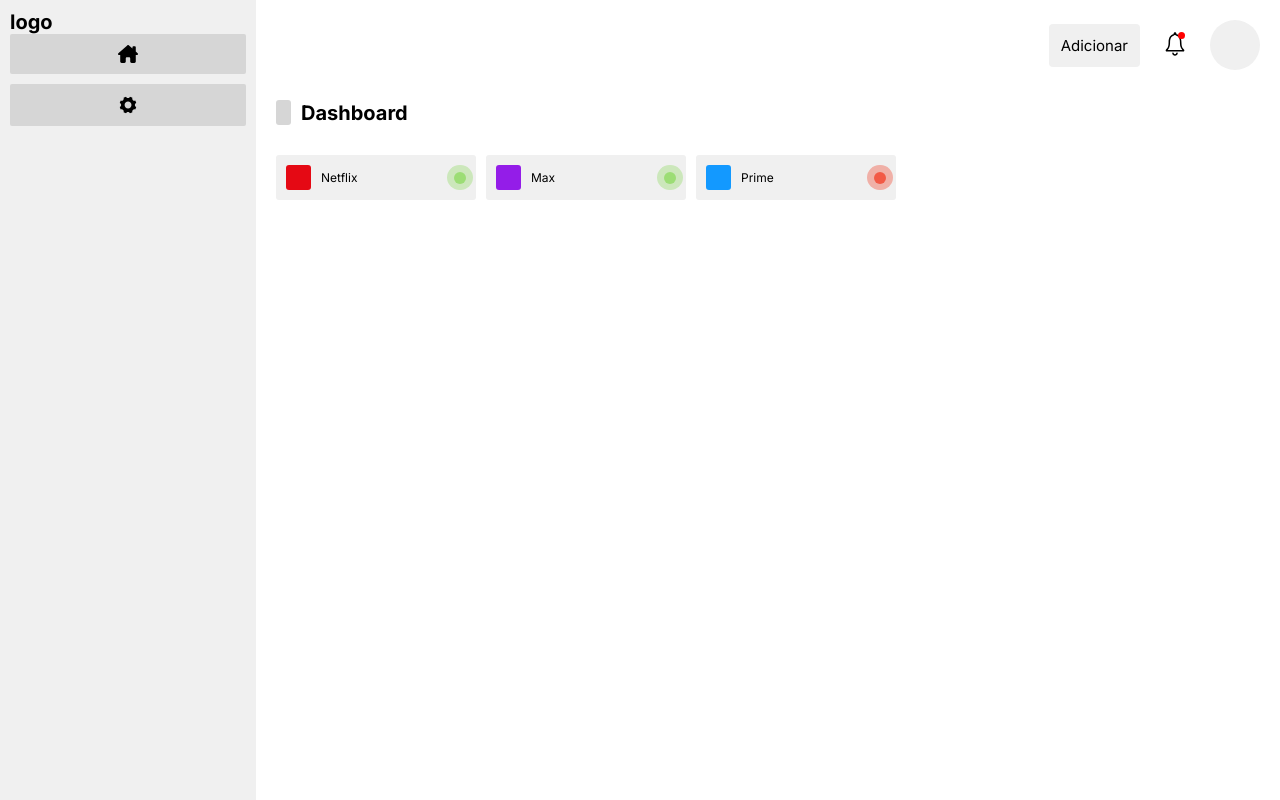
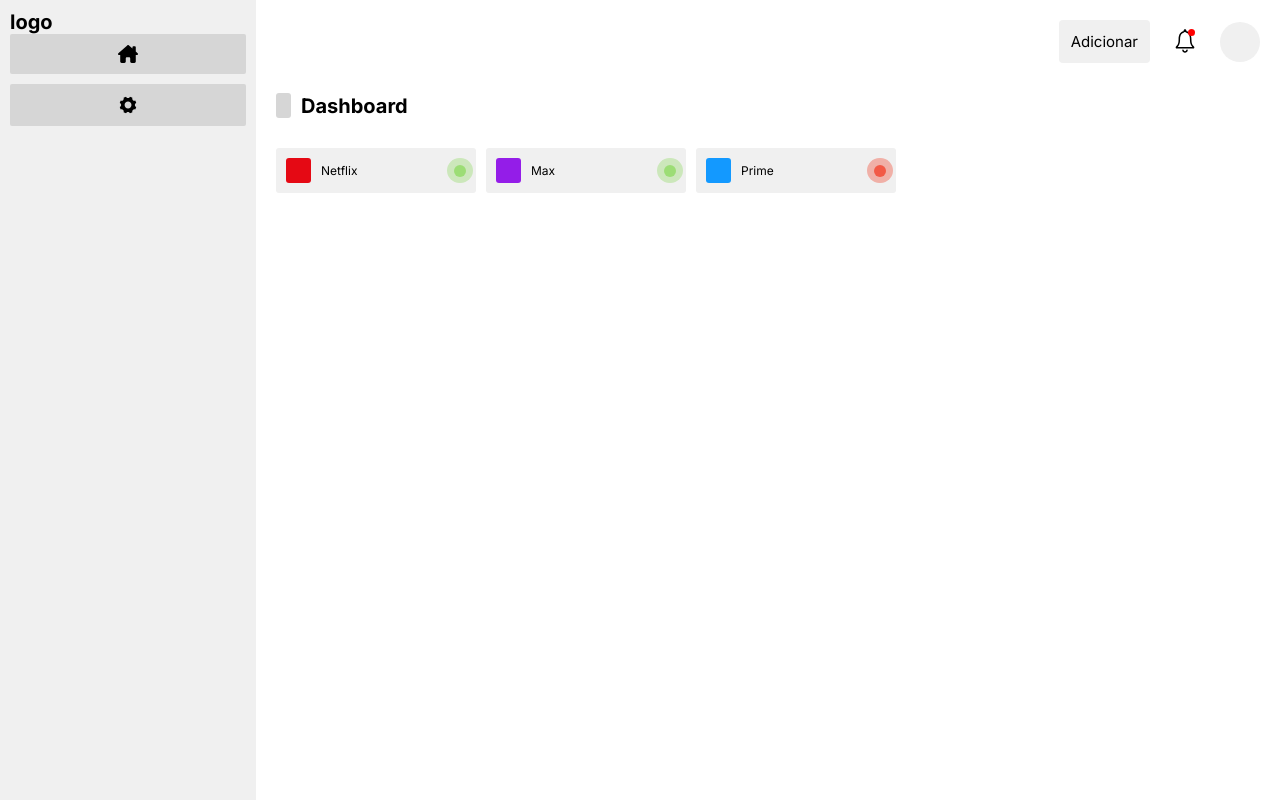
Before and after one commit to carlosr-lotus/bellboy, a Next.js app: page / in a window 1280 px wide. Built offline with nearby package versions, Linux system fonts and the light colour scheme.

Commit message:
UPD decrease profile icon size

```diff
--- a/src/styles/components/ProfileIcon.module.css
+++ b/src/styles/components/ProfileIcon.module.css
@@ -1,6 +1,6 @@
 .container {
-    width: 5rem;
-    height: 5rem;
+    width: 4rem;
+    height: 4rem;
     border-radius: 100%;
     background-color: var(--dark-background);
 }
```
